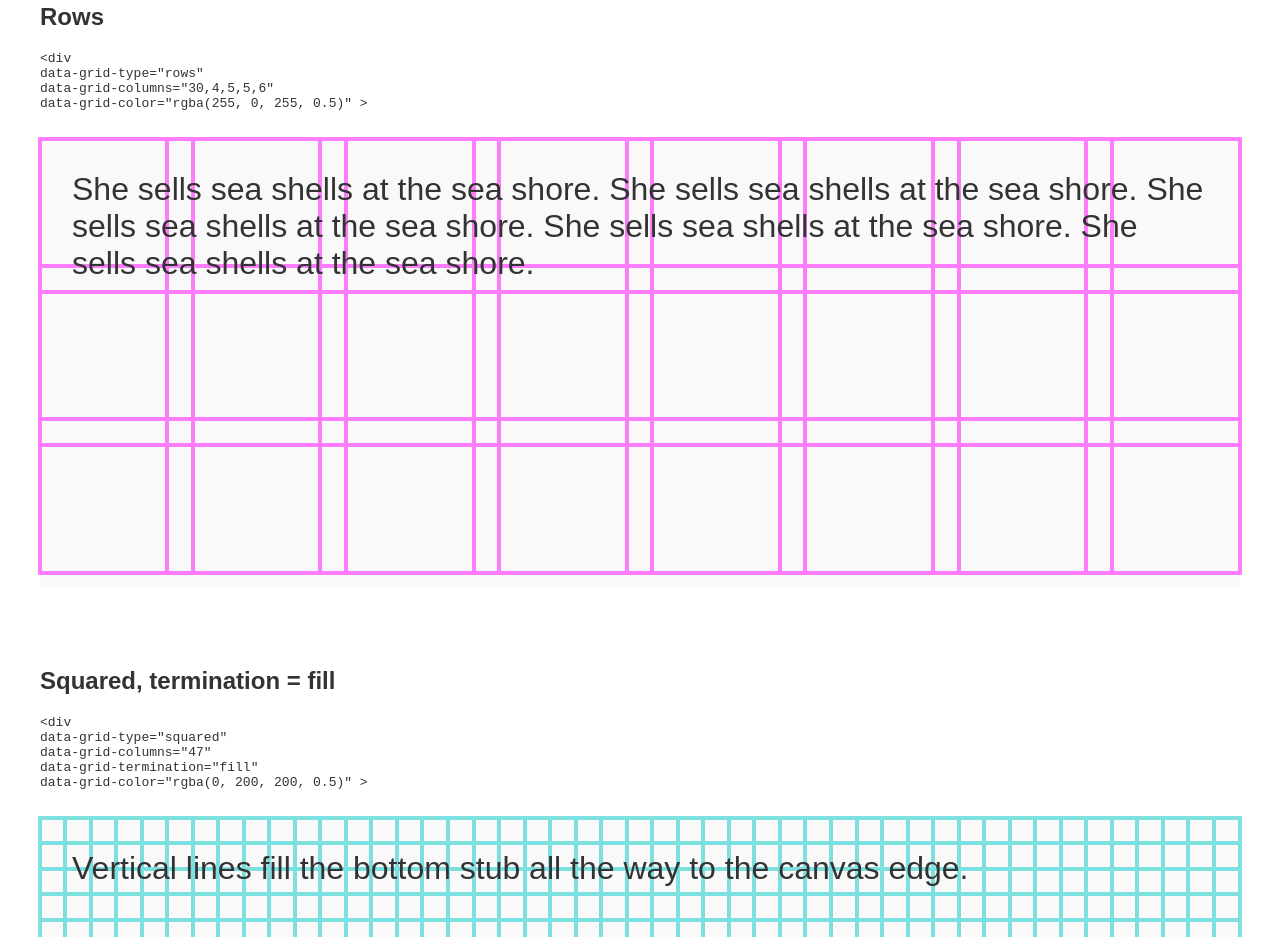
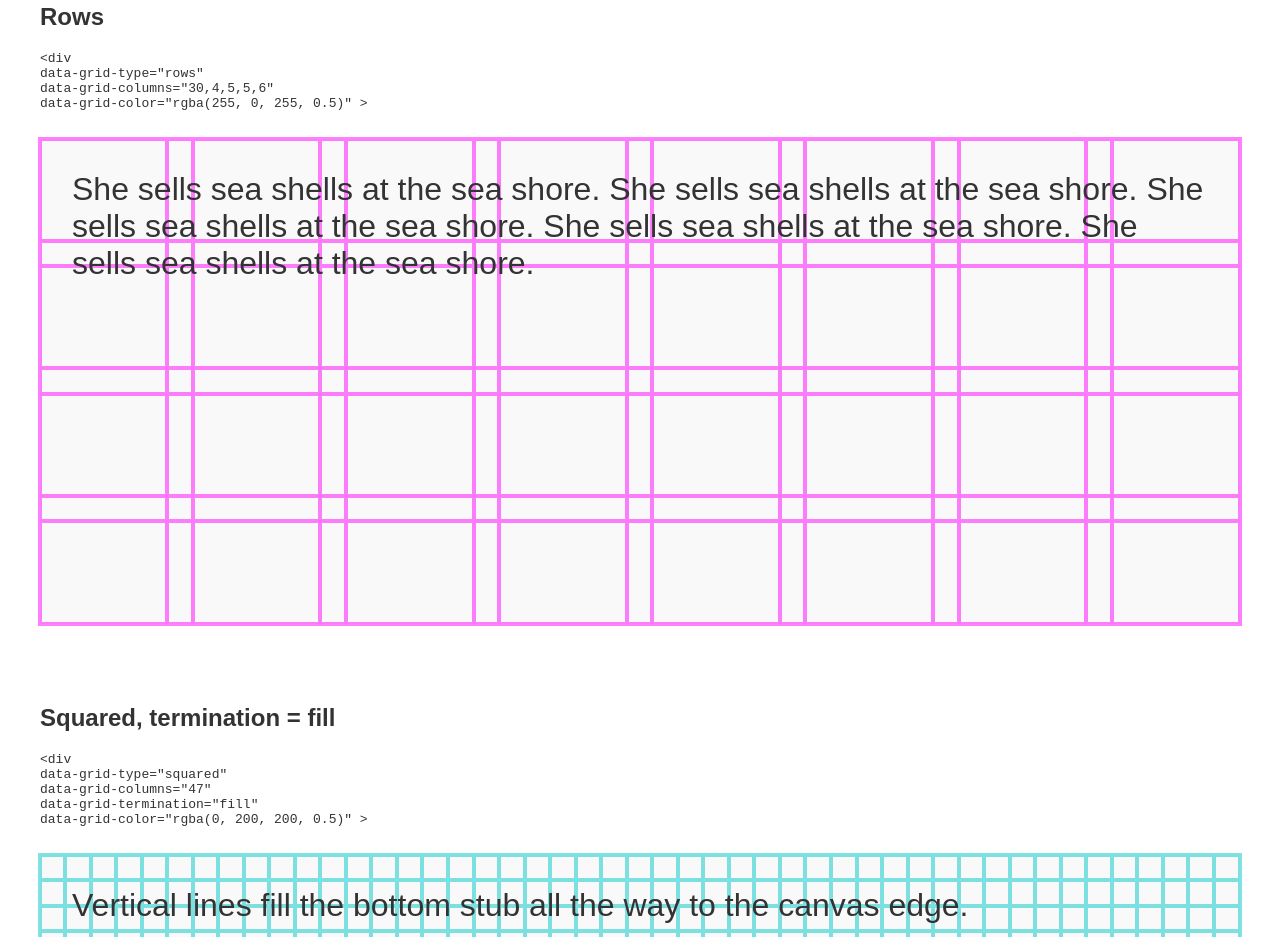
Before and after one commit to profitlich-ch/canvas-grid-lines, a website: page docs/index.html in a window 1280 px wide. Shown: the part 2167-3104 px from the top of the page. Drawn offline with Linux system fonts and the light colour scheme.

Commit message:
Bufix termination extend for gridType rows

```diff
--- a/docs/canvas-grid-lines.js
+++ b/docs/canvas-grid-lines.js
@@ -122,6 +122,22 @@
             pos += gaps[i % 2];
             i++;
         }
+    }
+    /**
+     * Returns the smallest pattern tickmark `>= threshold` produced by an
+     * alternating gap sequence starting at 0. Used to round up grid heights
+     * to the next horizontal-line position for `termination: 'extend'` on
+     * grids that draw horizontal lines only at gap-pattern positions.
+     * Example: `nextGapTick(18, [6, 1])` returns 20 (sequence is 0,6,7,13,14,20,…).
+     */
+    function nextGapTick(threshold, gaps) {
+        let pos = 0;
+        let i = 0;
+        while (pos < threshold) {
+            pos += gaps[i % 2];
+            i++;
+        }
+        return pos;
     }
 
     /**
@@ -293,9 +309,15 @@
             this.gridWidth = this.container.offsetWidth * this.ratio;
             const rawHeight = this.container.offsetHeight * this.ratio;
             if (this.termination === 'extend' && this._gridType !== 'columns') {
-                // Round up to the next full grid row so a horizontal line closes the bottom edge.
+                // Round up so a horizontal line closes the bottom edge. For `rows`
+                // the horizontals only sit on hGaps-pattern positions, so round up
+                // to the next pattern tickmark; otherwise to the next integer row.
                 const gridSize = this.gridWidth / this.columnsTotal;
-                this.gridHeight = Math.ceil(rawHeight / gridSize) * gridSize;
+                const rawRows = rawHeight / gridSize;
+                const targetRows = (this._gridType === 'rows' && this.hGaps)
+                    ? nextGapTick(rawRows - 1e-9, this.hGaps)
+                    : Math.ceil(rawRows - 1e-9);
+                this.gridHeight = targetRows * gridSize;
                 // Grow the container itself so its background/border wraps the extension.
                 // `min-height` refers to the content area under `content-box` (default),
                 // so we subtract padding+border for that case; with `border-box` it refers
--- a/docs/index.html
+++ b/docs/index.html
@@ -90,7 +90,8 @@
     <div
         class="grid-container"
         data-grid-type="rows"
-        data-grid-columns="47,5,1,5,1"
+        data-grid-termination="extend"
+        data-grid-columns="47,5,1,4,1"
         data-grid-color="rgba(255, 0, 255, 0.5)"
     >
         She sells sea shells at the sea shore. She sells sea shells at the sea shore. She sells sea shells at the sea shore. She sells sea shells at the sea shore. She sells sea shells at the sea shore.
```
Also changed, not shown: src/gapPattern.test.ts (+28 -1 lines), src/gapPattern.ts (+17 -0 lines), src/index.ts (+9 -3 lines), README.md, dist/cjs/gapPattern.d.ts, dist/cjs/gapPattern.js, dist/cjs/index.js, dist/esm/gapPattern.d.ts, dist/esm/gapPattern.js, dist/esm/index.js, dist/umd/canvas-grid-lines.js, 5 other files.
